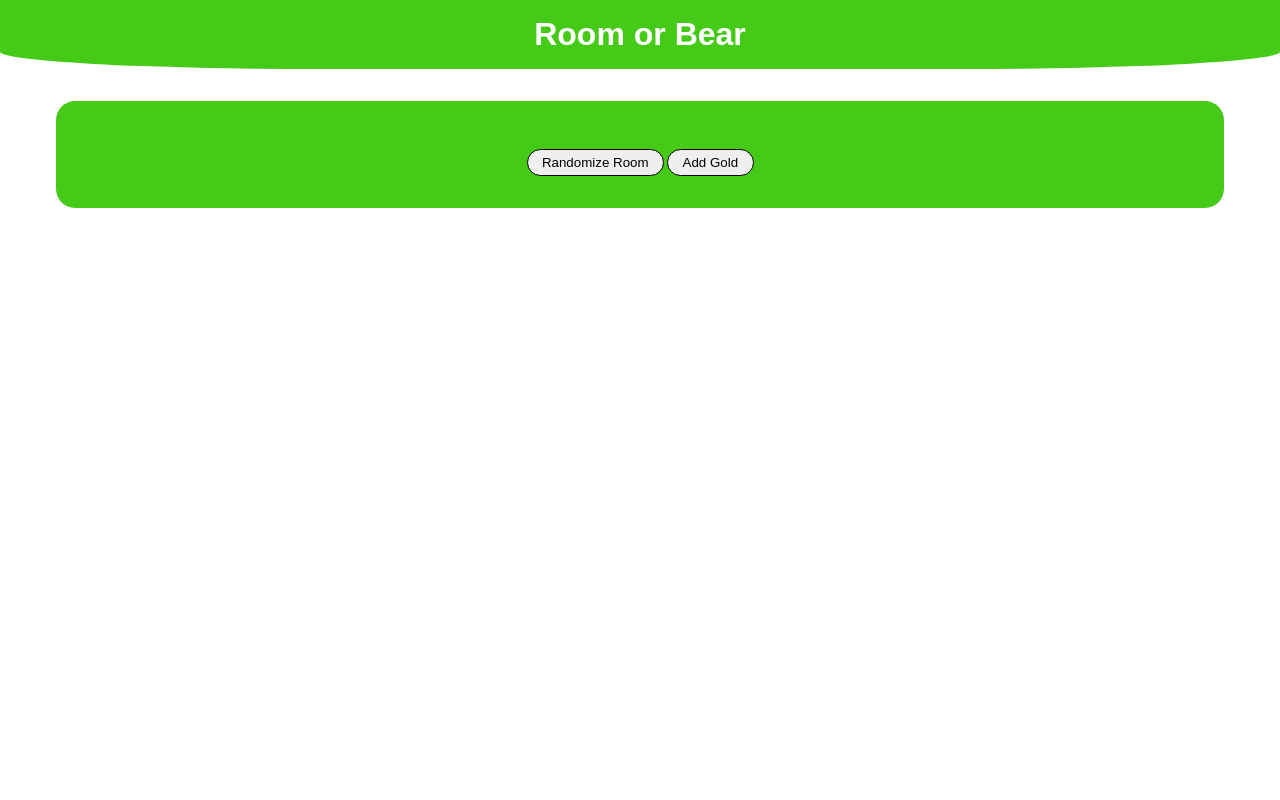
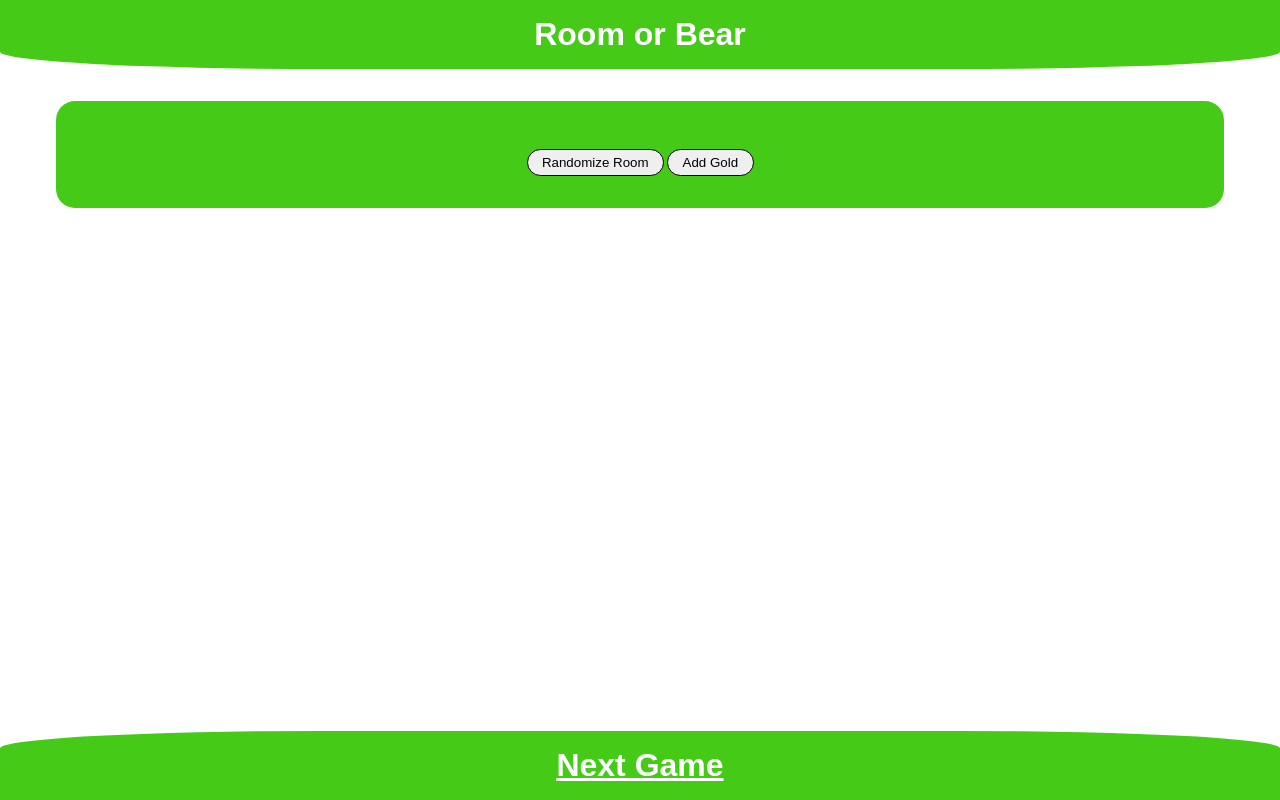
Before and after one commit to NeneIsTheName/gameshowDND, a Vue app: page /roomOrBear in a window 1280 px wide. Built offline with nearby package versions, Linux system fonts and the light colour scheme.

Commit message:
added footer

```diff
--- a/src/games/roleD100.vue
+++ b/src/games/roleD100.vue
@@ -45,7 +45,7 @@
     </section>
 </main>
 
-<footer_file link="roomOrBear" />
+<footer_file link="roomOrBear"/>
 </template>
 
 <script>
--- a/src/games/roomOrBear.vue
+++ b/src/games/roomOrBear.vue
@@ -49,17 +49,21 @@
         </div>
     </section>
 </main>
+<footer_file link="stealOrDeal"/>
 </template>
 
 <script>
 import header_file from '../components/header.vue'
+import footer_file from '../components/footer.vue';
 import draggable from 'vuedraggable';
+
 
 export default{
     name: "roomOrBear",
     components: {
         header_file,
-        draggable
+        footer_file,
+        draggable,
     },
     data(){
         return {
```
